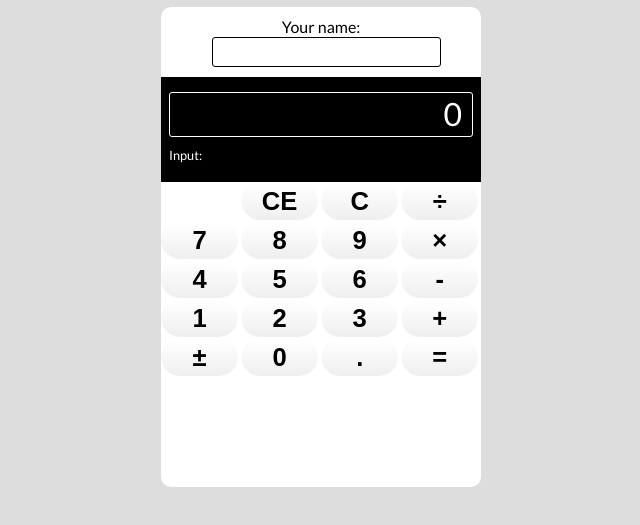
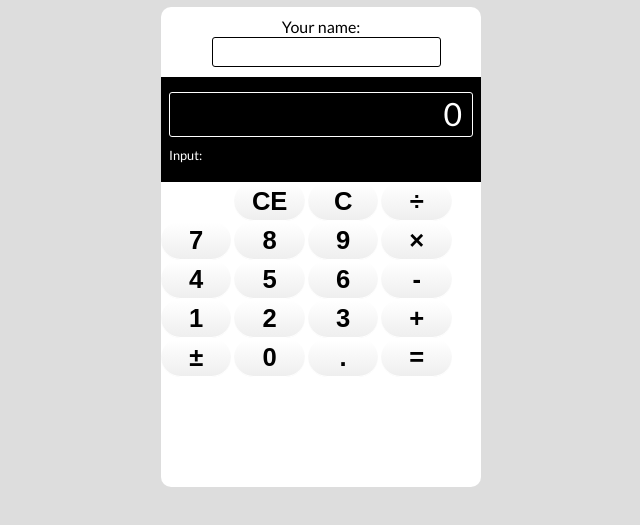
Before and after one commit to tataton/socket-calc, a website: page client/index.html in a window 1280 px wide. Shown: the part 61-586 px from the top of the page, without its empty margins (319-959 px from the left). Drawn offline with Linux system fonts and the light colour scheme; no server answers.

Commit message:
Try to fix button width

```diff
--- a/client/style.css
+++ b/client/style.css
@@ -91,7 +91,7 @@ ol {
 
 .btn,
 .btn-empty {
-  width: 77px;
+  width: 22%;
   display: inline-block;
 }
 
```
